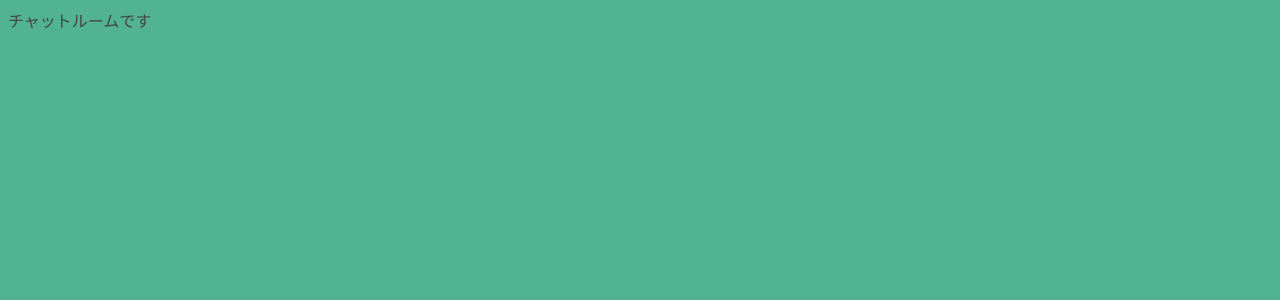
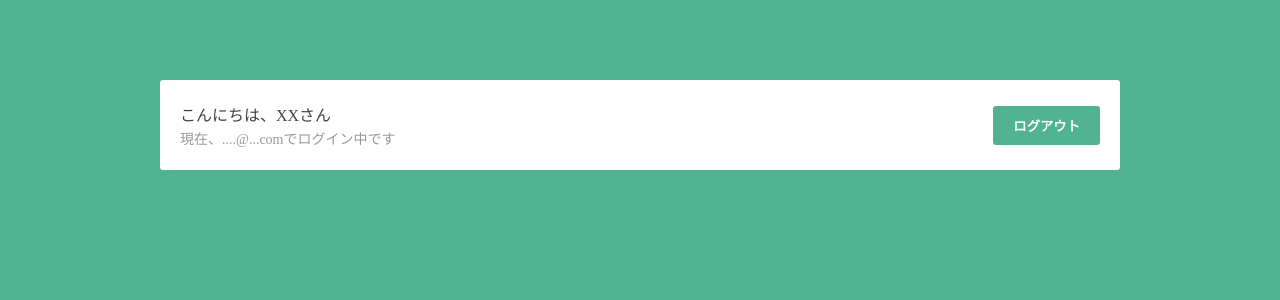
Before and after one commit to Takao-Yamasaki/live-chat-vuejs, a Vue app: page /chatroom in a window 1280 px wide. Shown: the top 300 px of the page. Built offline with nearby package versions, Linux system fonts and the light colour scheme.

Commit message:
NavBar.vueの作成

```diff
--- /dev/null
+++ b/src/components/NavbarPage.vue
@@ -0,0 +1,31 @@
+<template>
+  <nav>
+    <div>
+      <p>こんにちは、XXさん</p>
+      <p class="email">現在、....@...comでログイン中です</p>
+    </div>
+    <button>ログアウト</button>
+  </nav>
+</template>
+
+<script>
+</script>
+
+<style scoped>
+  nav {
+    padding: 20px;
+    border-bottom: 1px csolid #eee;
+    display: flex;
+    justify-content: space-between;
+    align-items: center;
+  }
+  nav p {
+    margin: 2px auto;
+    font-size: 16px;
+    color: #444;
+  }
+  nav p.email {
+    font-size: 14px;
+    color: #999;
+  }
+</style>
--- a/src/views/ChatroomPage.vue
+++ b/src/views/ChatroomPage.vue
@@ -1,9 +1,14 @@
 <template>
-  <div>チャットルームです</div>
+  <div class="container">
+    <Navbar/>
+  </div>
 </template>
 
 <script>
+import Navbar from '../components/NavbarPage.vue'
+
 export default {
+  components: { Navbar },
 }
 </script>
 
```
